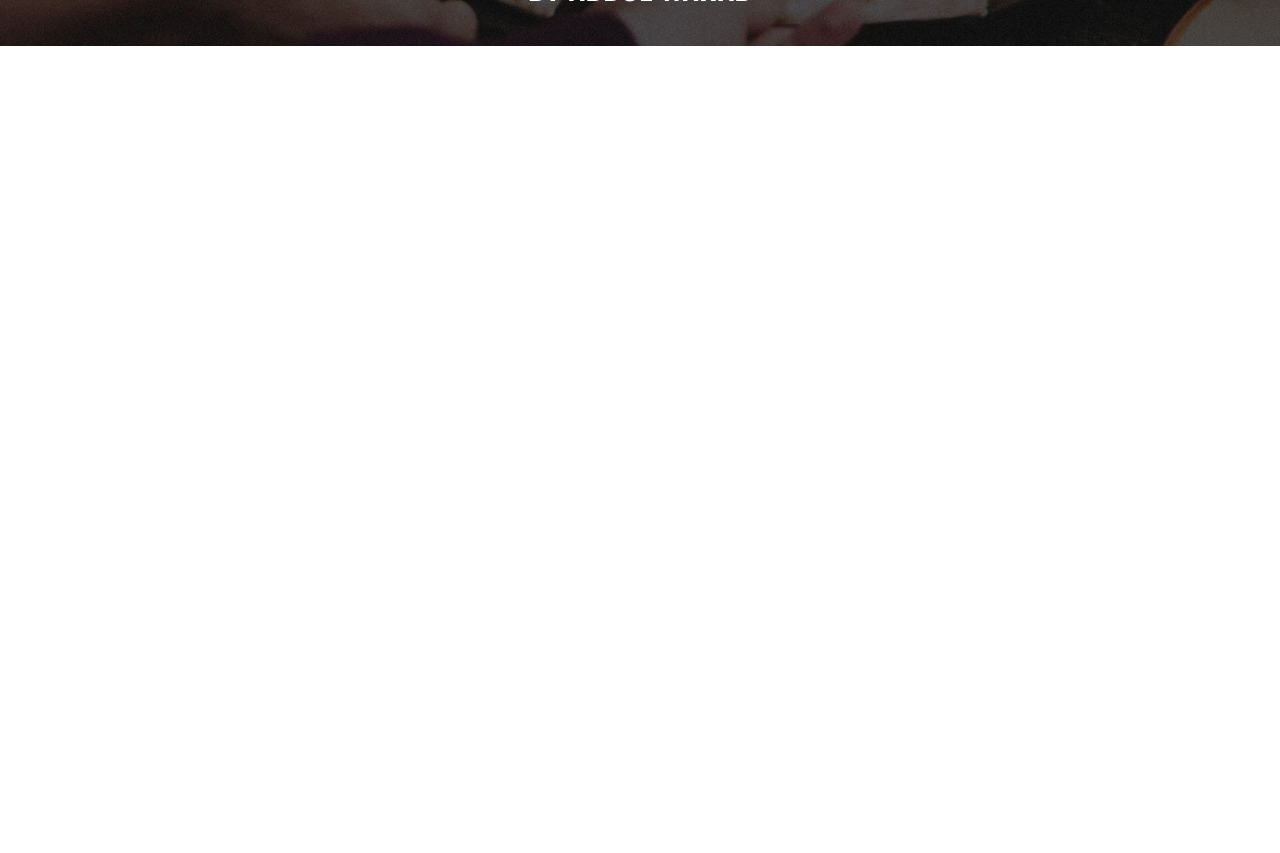
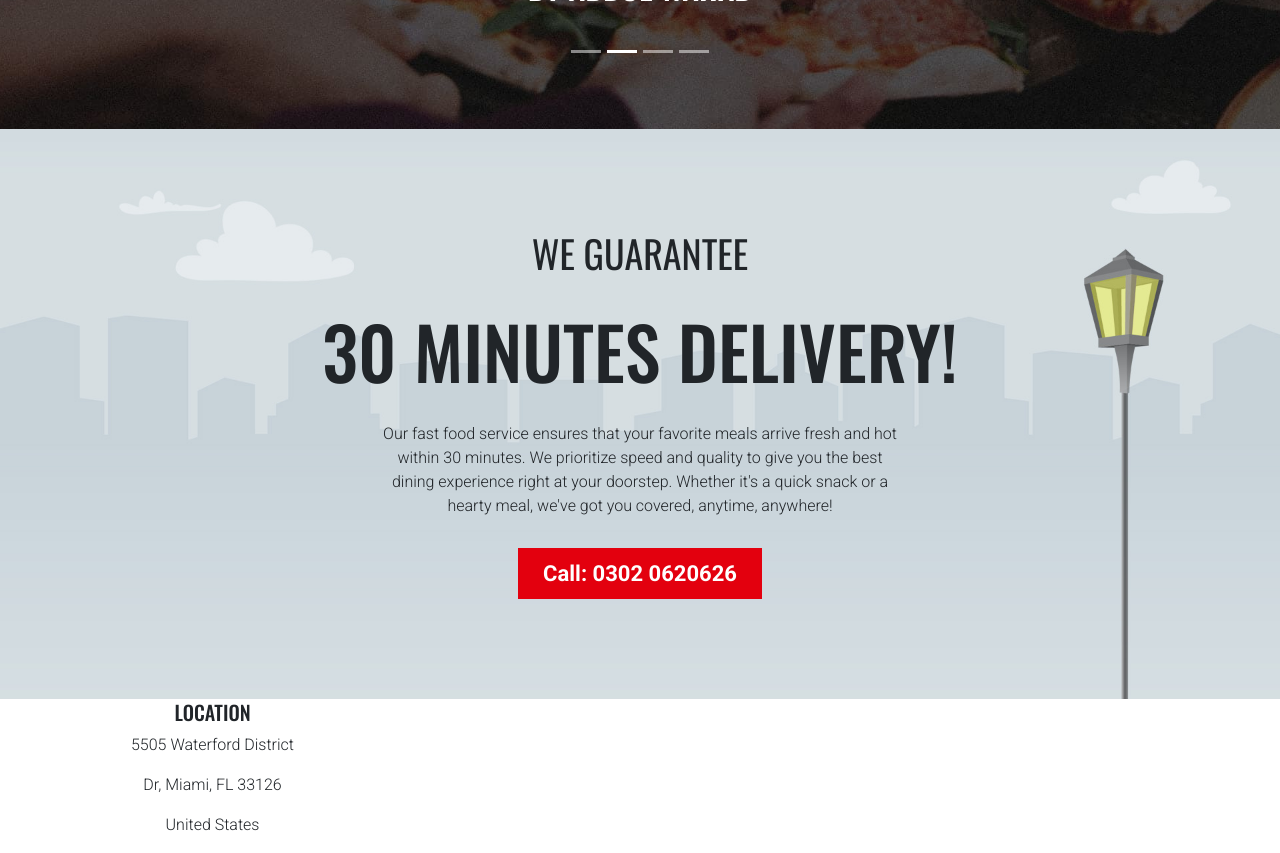
Before and after one commit to tahseen-haider/Grill-n-Blaze-Fast-Food-Online-Shop-, a React (Vite) app in the folder client/: page / in a window 1280 px wide. Shown: the part 6840-7693 px from the top of the page. Before the commit the page ends 6886 px from the top, so only its background shows below. Built offline with nearby package versions, Linux system fonts and the light colour scheme.

Commit message:
Starting Footer

```diff
--- a/client/src/components/Layouts/Footer.jsx
+++ b/client/src/components/Layouts/Footer.jsx
@@ -1,6 +1,20 @@
+import { Col, Container, Row } from "react-bootstrap";
 
 export default function Footer() {
   return (
-    <div>Footer</div>
+    <footer>
+      <Container>
+        <Row>
+          <Col sm={6} lg={3} className="mb-4 mb-lg-0">
+            <div className="text-center">
+              <h5>Location</h5>
+              <p>5505 Waterford District</p>
+              <p>Dr, Miami, FL 33126</p>
+              <p>United States</p>
+            </div>
+          </Col>
+        </Row>
+      </Container>
+    </footer>
   )
 }
--- a/client/src/components/Layouts/Layout.jsx
+++ b/client/src/components/Layouts/Layout.jsx
@@ -1,4 +1,4 @@
-// import Footer from "./Footer";
+import Footer from "./Footer";
 import Header from "./Header";
 
 export default function Layout({children}) {
@@ -6,7 +6,7 @@ export default function Layout({children}) {
     <>
       <Header/>
       <div>{children}</div>
-      {/* <Footer/> */}
+      <Footer/>
     </>
   )
 }
--- a/client/src/pages/Home/Home.jsx
+++ b/client/src/pages/Home/Home.jsx
@@ -6,6 +6,7 @@ import Section3 from "./Section3";
 import Section4 from "./Section4";
 import Section5 from "./Section5";
 import Section6 from "./Section6";
+import Section7 from "./Section7";
 
 export default function Home() {
   return (
@@ -16,6 +17,7 @@ export default function Home() {
       <Section4/>
       <Section5/>
       <Section6/>
+      <Section7/>
     </Layout>
   )
 }
--- /dev/null
+++ b/client/src/pages/Home/Section7.jsx
@@ -0,0 +1,29 @@
+import { Col, Container, Row } from "react-bootstrap";
+import { Link } from "react-router-dom";
+
+export default function Section7() {
+  return (
+    <>
+      <section className="contact-section">
+        <Container>
+          <Row className="text-center justify-content-center">
+            <Col sm={8} className="text-center">
+              <h4>We Guarantee</h4>
+              <h2>30 Minutes Delivery!</h2>
+              <p>
+                Our fast food service ensures that your favorite meals arrive
+                fresh and hot within 30 minutes. We prioritize speed and quality
+                to give you the best dining experience right at your doorstep.
+                Whether it's a quick snack or a hearty meal, we've got you
+                covered, anytime, anywhere!
+              </p>
+              <Link to="/" className="btn btn_red px-4 py-2 rounded-0">
+                Call: 0302 0620626
+              </Link>
+            </Col>
+          </Row>
+        </Container>
+      </section>
+    </>
+  );
+}
--- a/client/src/styles/HomeStyle.css
+++ b/client/src/styles/HomeStyle.css
@@ -321,7 +321,6 @@
   background: url('../assets/blog/reviews.jpg') no-repeat center center;
   background-size: cover;
   background-attachment: fixed;
-  height: calc(100vh - 88px);
 }
 
 .review-section .user-img img {
@@ -349,11 +348,51 @@
   font-size: 2rem;
   margin-bottom: 2rem;
 }
+
+
+/* Home Contact */
+
+.contact-section{
+  background: url('../assets/footer/banner-1.jpg') no-repeat center center;
+  background-size: cover;
+  padding: 100px 0;
+}
+
+.contact-section h4 {
+  font-size: 2.375rem;
+  font-weight: 400;
+  margin-bottom: 25px;
+}
+
+.contact-section h2 {
+  font-size: 4.5rem;
+  margin-bottom: 25px;
+}
+
+.contact-section p {
+  width: 70%;
+  margin: 0 auto 30px;
+}
+
+.contact-section a {
+  font-size: 22px;
+  font-weight: 700;
+}
+
+
 /* Media Query Mobile */
 
 @media (max-width:1200px) {
   .promotion-section h2 {
     font-size: 2.25rem;
+  }
+
+  .contact-section p {
+    width: 100%;
+  }
+
+  .contact-section h2 {
+    font-size: 3.5rem;
   }
 }
 
@@ -398,8 +437,11 @@
     width: 70px;
     height: auto;
   }
+
   /* Home Review */
   .review-section .carousel.slide .carousel-inner .carousel-caption p {
     font-size: 1rem;
   }
+
+
 }
```
